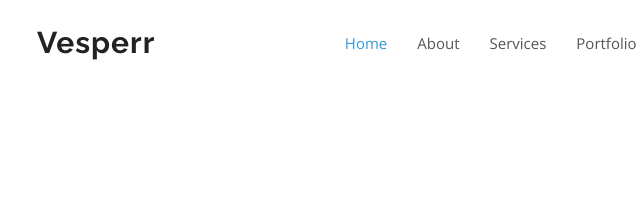
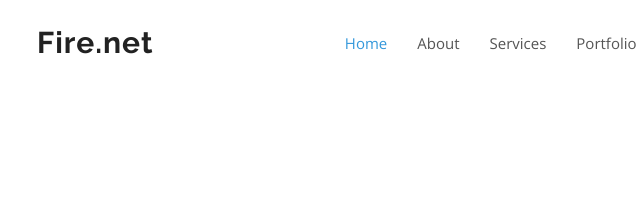
Before and after one commit to ars-hd/firenet, a plain HTML site: page index.html in a window 1280 px wide. Shown: the top 208 px of the page, 45-685 px from the left. Drawn offline with nearby package versions, Linux system fonts and the light colour scheme.

Commit message:
Update index.html

```diff
--- a/index.html
+++ b/index.html
@@ -43,7 +43,7 @@
     <div class="container d-flex align-items-center justify-content-between">
 
       <div class="logo">
-        <h1><a href="index.html">Vesperr</a></h1>
+        <h1><a href="index.html">Fire.net</a></h1>
         <!-- Uncomment below if you prefer to use an image logo -->
         <!-- <a href="index.html"><img src="assets/img/logo.png" alt="" class="img-fluid"></a>-->
       </div>
```
